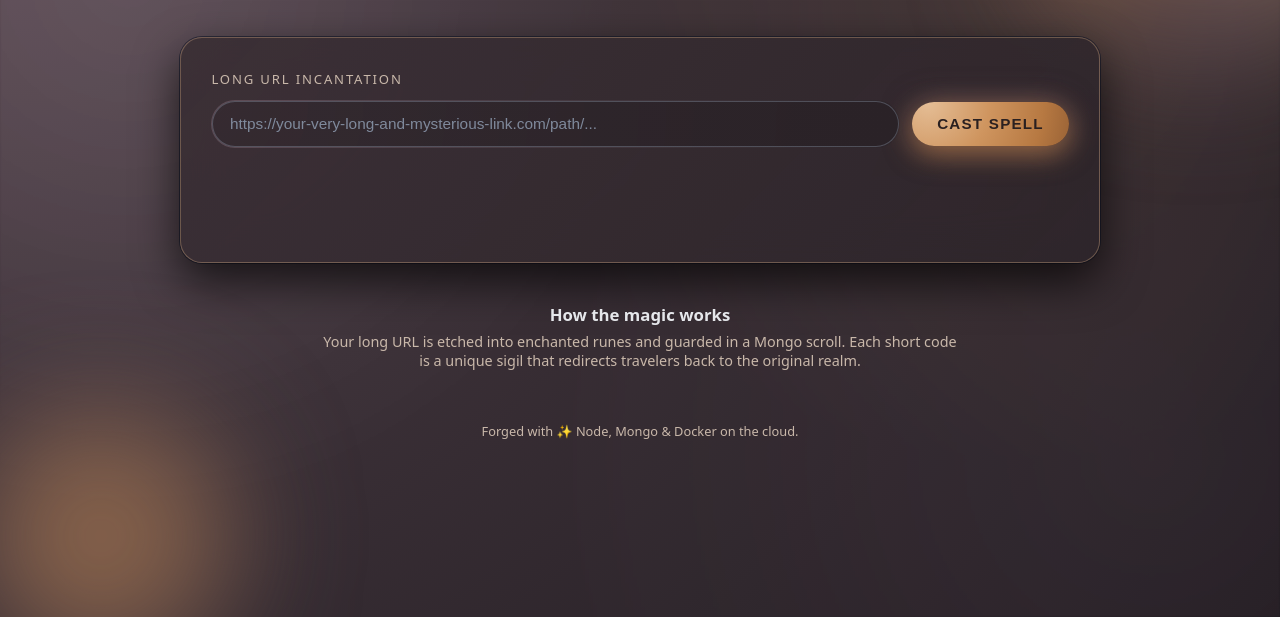
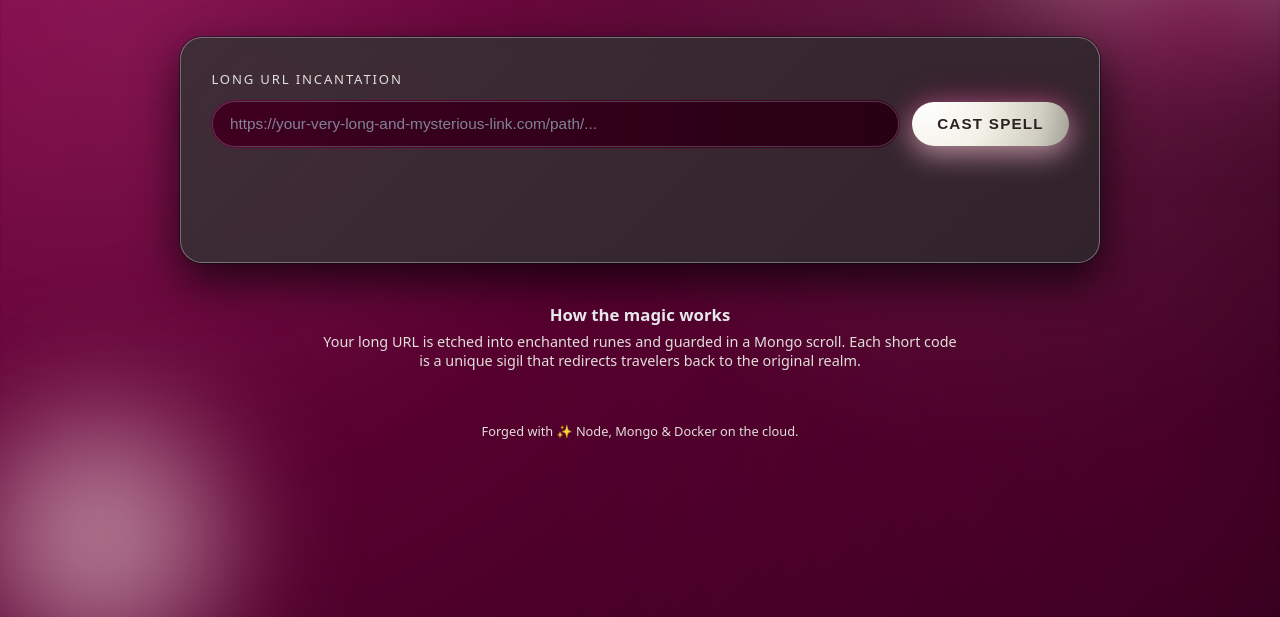
Before and after one commit to Abhishek1232455/dev-ops, a plain HTML site: page MagicURL/frontend/index.html in a window 1280 px wide. Shown: the part 183-800 px from the top of the page. Drawn offline with Linux system fonts and the light colour scheme.

Commit message:
Update colour scheme to Murrey and Alabaster

```diff
--- a/MagicURL/frontend/style.css
+++ b/MagicURL/frontend/style.css
@@ -1,19 +1,19 @@
 :root {
-  --bg-gradient: radial-gradient(circle at top left, #5f4b56 0, #3b3037 42%, #1f1a1f 100%);
-  --accent-raisin: #5f4b56;
-  --accent-caramel: #c78b52;
-  --accent-caramel-soft: #ddb188;
-  --glass-bg: rgba(52, 43, 48, 0.78);
-  --glass-border: rgba(221, 177, 136, 0.35);
-  --text-main: #f2e7dc;
-  --text-muted: #c9b8aa;
+  --bg-gradient: radial-gradient(circle at top left, #8B004B 0, #5c0032 42%, #2e0019 100%);
+  --accent-raisin: #8B004B;
+  --accent-caramel: #F2F0E6;
+  --accent-caramel-soft: #FFFFFF;
+  --glass-bg: rgba(139, 0, 75, 0.78);
+  --glass-border: rgba(242, 240, 230, 0.35);
+  --text-main: #F2F0E6;
+  --text-muted: #E0DFD8;
   --error: #ff8b7a;
   --success: #e0b36d;
   --shadow-soft: 0 18px 45px rgba(0, 0, 0, 0.7);
   --radius-xl: 22px;
   --transition-fast: 160ms ease-out;
   --transition-med: 260ms ease-out;
-  --ring-glow: 0 0 25px rgba(199, 139, 82, 0.68);
+  --ring-glow: 0 0 25px rgba(242, 240, 230, 0.68);
 }
 
 *,
@@ -64,8 +64,8 @@ body {
 .stars {
   background-image:
     radial-gradient(circle at 10% 20%, rgba(255, 255, 255, 0.22) 0, transparent 40%),
-    radial-gradient(circle at 80% 10%, rgba(199, 139, 82, 0.32) 0, transparent 45%),
-    radial-gradient(circle at 90% 80%, rgba(122, 93, 109, 0.28) 0, transparent 45%);
+    radial-gradient(circle at 80% 10%, rgba(242, 240, 230, 0.32) 0, transparent 45%),
+    radial-gradient(circle at 90% 80%, rgba(180, 0, 95, 0.28) 0, transparent 45%);
   opacity: 0.4;
   mix-blend-mode: screen;
   filter: blur(1px);
@@ -85,7 +85,7 @@ body {
 .nebula::before {
   width: 340px;
   height: 340px;
-  background: conic-gradient(from 180deg, rgba(95, 75, 86, 0.88), rgba(199, 139, 82, 0.9), rgba(221, 177, 136, 0.84), rgba(95, 75, 86, 0.88));
+  background: conic-gradient(from 180deg, rgba(139, 0, 75, 0.88), rgba(242, 240, 230, 0.9), rgba(255, 255, 255, 0.84), rgba(139, 0, 75, 0.88));
   top: -80px;
   right: -80px;
 }
@@ -93,7 +93,7 @@ body {
 .nebula::after {
   width: 280px;
   height: 280px;
-  background: radial-gradient(circle, rgba(199, 139, 82, 0.96), rgba(95, 75, 86, 0.95));
+  background: radial-gradient(circle, rgba(242, 240, 230, 0.96), rgba(139, 0, 75, 0.95));
   bottom: -60px;
   left: -40px;
   animation-delay: 3s;
@@ -110,8 +110,8 @@ body {
   margin: 0 0 0.6rem;
   color: #f9fafb;
   text-shadow:
-    0 0 18px rgba(95, 75, 86, 0.9),
-    0 0 38px rgba(199, 139, 82, 0.72);
+    0 0 18px rgba(139, 0, 75, 0.9),
+    0 0 38px rgba(242, 240, 230, 0.72);
 }
 
 .hero-title span {
@@ -143,7 +143,7 @@ body {
   inset: -2px;
   border-radius: inherit;
   border: 1px solid transparent;
-  background: conic-gradient(from 190deg, rgba(199, 139, 82, 0.9), rgba(221, 177, 136, 0.78), rgba(95, 75, 86, 0.82), rgba(199, 139, 82, 0.9));
+  background: conic-gradient(from 190deg, rgba(242, 240, 230, 0.9), rgba(255, 255, 255, 0.78), rgba(139, 0, 75, 0.82), rgba(242, 240, 230, 0.9));
   mask: linear-gradient(#000 0 0) padding-box, linear-gradient(#000 0 0);
   mask-composite: exclude;
   opacity: 0.35;
@@ -174,7 +174,7 @@ body {
 .input-wrapper {
   position: relative;
   border-radius: 999px;
-  background: radial-gradient(circle at top left, rgba(104, 85, 96, 0.8), rgba(46, 38, 43, 0.98));
+  background: radial-gradient(circle at top left, rgba(110, 0, 60, 0.8), rgba(60, 0, 30, 0.98));
   padding: 1px;
   overflow: hidden;
 }
@@ -183,7 +183,7 @@ body {
   content: "";
   position: absolute;
   inset: -40%;
-  background: conic-gradient(from 200deg, rgba(199, 139, 82, 0.74), rgba(221, 177, 136, 0.72), rgba(95, 75, 86, 0.7), rgba(199, 139, 82, 0.74));
+  background: conic-gradient(from 200deg, rgba(242, 240, 230, 0.74), rgba(255, 255, 255, 0.72), rgba(139, 0, 75, 0.7), rgba(242, 240, 230, 0.74));
   opacity: 0;
   transition: opacity var(--transition-med);
   animation: spin 22s linear infinite;
@@ -200,7 +200,7 @@ body {
   border-radius: 999px;
   border: none;
   outline: none;
-  background: radial-gradient(circle at top left, rgba(49, 40, 46, 0.9), rgba(42, 34, 39, 1));
+  background: radial-gradient(circle at top left, rgba(60, 0, 30, 0.9), rgba(40, 0, 20, 1));
   padding: 0.9rem 1.1rem;
   color: var(--text-main);
   font-size: 0.96rem;
@@ -215,7 +215,7 @@ body {
   position: absolute;
   inset: 0;
   border-radius: inherit;
-  box-shadow: 0 0 24px rgba(199, 139, 82, 0.82);
+  box-shadow: 0 0 24px rgba(242, 240, 230, 0.82);
   opacity: 0;
   transition: opacity var(--transition-med);
   pointer-events: none;
@@ -235,11 +235,11 @@ body {
   letter-spacing: 0.08em;
   text-transform: uppercase;
   color: #2a2020;
-  background: radial-gradient(circle at 10% 0%, #e5be96, #cf955f 42%, #b77942 78%, #9a6336 100%);
+  background: radial-gradient(circle at 10% 0%, #ffffff, #F2F0E6 42%, #d0cdc1 78%, #a19f96 100%);
   cursor: pointer;
   box-shadow:
-    0 8px 28px rgba(183, 121, 66, 0.68),
-    0 0 30px rgba(95, 75, 86, 0.78);
+    0 8px 28px rgba(210, 208, 198, 0.68),
+    0 0 30px rgba(139, 0, 75, 0.78);
   display: inline-flex;
   align-items: center;
   justify-content: center;
@@ -266,8 +266,8 @@ body {
 .cast-button:hover {
   transform: translateY(-1px) scale(1.01);
   box-shadow:
-    0 12px 36px rgba(183, 121, 66, 0.75),
-    0 0 40px rgba(95, 75, 86, 0.82);
+    0 12px 36px rgba(210, 208, 198, 0.75),
+    0 0 40px rgba(139, 0, 75, 0.82);
   filter: brightness(1.05);
 }
 
@@ -280,7 +280,7 @@ body {
   transform: translateY(1px) scale(0.99);
   box-shadow:
     0 4px 16px rgba(55, 65, 81, 0.9),
-    0 0 20px rgba(95, 75, 86, 0.7);
+    0 0 20px rgba(139, 0, 75, 0.7);
 }
 
 .status-area {
@@ -305,7 +305,7 @@ body {
   height: 0.55rem;
   border-radius: 999px;
   background: radial-gradient(circle, var(--accent-caramel-soft), var(--accent-raisin));
-  box-shadow: 0 0 18px rgba(199, 139, 82, 0.86);
+  box-shadow: 0 0 18px rgba(242, 240, 230, 0.86);
   animation: pulse 1.35s ease-in-out infinite;
 }
 
@@ -382,14 +382,14 @@ body {
 
 .copy-button:hover {
   background: radial-gradient(circle at top left, rgba(17, 24, 39, 1), rgba(15, 23, 42, 1));
-  border-color: rgba(199, 139, 82, 0.9);
+  border-color: rgba(242, 240, 230, 0.9);
   box-shadow: var(--ring-glow);
   transform: translateY(-1px);
 }
 
 .copy-button:active {
   transform: translateY(0);
-  box-shadow: 0 0 12px rgba(199, 139, 82, 0.7);
+  box-shadow: 0 0 12px rgba(242, 240, 230, 0.7);
 }
 
 .copy-status {
```
